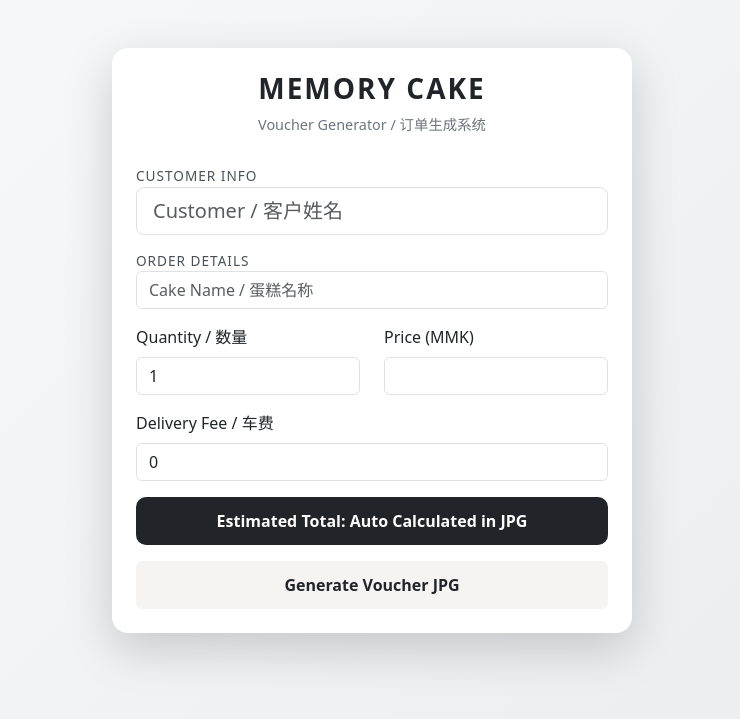
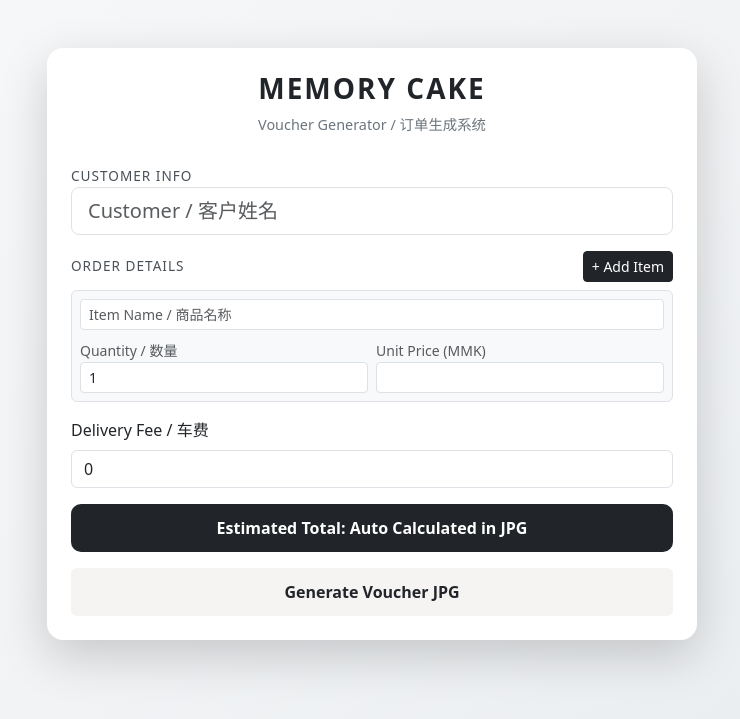
Before and after one commit to Nyein-Htut/voucher_generator, a Flask app: page / in a window 1280 px wide. Shown: the top 719 px of the page, without its empty margins (268-1008 px from the left). Run offline with Flask 3, Linux system fonts and the light colour scheme.

Commit message:
Refactor voucher generation form with dynamic items

```diff
--- a/voucher_generator/templates/index.html
+++ b/voucher_generator/templates/index.html
@@ -2,32 +2,25 @@
 <html>
 <head>
     <title>Memory Cake Voucher</title>
-
     <meta name="viewport" content="width=device-width, initial-scale=1">
-
     <link href="https://cdn.jsdelivr.net/npm/bootstrap@5.3.7/dist/css/bootstrap.min.css" rel="stylesheet">
-
     <style>
         body {
             background: linear-gradient(135deg, #f8f9fa, #e9ecef);
             min-height: 100vh;
         }
-
         .voucher-card {
             border-radius: 16px;
             border: none;
         }
-
         .brand-header {
             font-weight: 700;
             letter-spacing: 2px;
         }
-
         .sub-text {
             font-size: 0.9rem;
             color: #6c757d;
         }
-
         .section-title {
             font-size: 0.85rem;
             text-transform: uppercase;
@@ -35,7 +28,6 @@
             color: #495057;
             margin-top: 15px;
         }
-
         .total-box {
             background: #212529;
             color: white;
@@ -44,67 +36,63 @@
             text-align: center;
             font-weight: 600;
         }
-
         .btn-primary-custom {
             background: #f6f3f3;
             border: none;
             padding: 12px;
             font-weight: 600;
         }
-
         .btn-primary-custom:hover {
             background: #c6c1c1;
         }
+        .remove-btn {
+            cursor: pointer;
+        }
     </style>
 </head>
-
 <body>
 
 <div class="container d-flex justify-content-center align-items-center py-5">
-
-    <div class="card shadow-lg p-4 voucher-card" style="max-width: 520px; width: 100%;">
-
+    <div class="card shadow-lg p-4 voucher-card" style="max-width: 650px; width: 100%;">
         <div class="text-center mb-3">
             <h3 class="brand-header">MEMORY CAKE</h3>
             <div class="sub-text">Voucher Generator / 订单生成系统</div>
         </div>
 
         <form action="/generate" method="POST">
-
             <div class="section-title">Customer Info</div>
             <div class="mb-3">
                 <input type="text" name="customer" class="form-control form-control-lg"
                        placeholder="Customer / 客户姓名" required>
             </div>
 
-            <div class="section-title">Order Details</div>
-
-            <div class="mb-3">
-                <input type="text" name="item" class="form-control"
-                       placeholder="Cake Name / 蛋糕名称" required>
+            <div class="section-title d-flex justify-content-between align-items-center mb-2">
+                <span>Order Details</span>
+                <button type="button" class="btn btn-sm btn-dark" onclick="addItemRow()">+ Add Item</button>
             </div>
 
-            <div class="row">
+            <div id="items-container">
+                <div class="item-row border p-2 mb-2 rounded bg-light">
+                    <div class="mb-2">
+                        <input type="text" name="item[]" class="form-control form-control-sm" placeholder="Item Name / 商品名称" required>
+                    </div>
+                    <div class="row g-2">
+                        <div class="col-6">
+                            <label class="small text-muted m-0">Quantity / 数量</label>
+                            <input type="number" name="qty[]" value="1" class="form-control form-control-sm" required>
+                        </div>
+                        <div class="col-6">
+                            <label class="small text-muted m-0">Unit Price (MMK)</label>
+                            <input type="number" name="price[]" class="form-control form-control-sm" required>
+                        </div>
+                    </div>
+                </div>
+            </div>
 
-    <div class="col-6 mb-3">
-        <label class="form-label">Quantity / 数量</label>
-        <input type="number" name="qty" value="1" class="form-control"
-               required>
-    </div>
-
-    <div class="col-6 mb-3">
-        <label class="form-label">Price (MMK)</label>
-        <input type="number" name="price" class="form-control"
-               required>
-    </div>
-
-</div>
-
-<div class="mb-3">
-    <label class="form-label">Delivery Fee / 车费</label>
-    <input type="number" name="delivery" value="0" class="form-control"
-           required>
-</div>
+            <div class="mb-3 mt-3">
+                <label class="form-label font-weight-bold">Delivery Fee / 车费</label>
+                <input type="number" name="delivery" value="0" class="form-control" required>
+            </div>
 
             <div class="total-box mb-3">
                 Estimated Total: Auto Calculated in JPG
@@ -113,12 +101,34 @@
             <button class="btn btn-primary-custom w-100">
                 Generate Voucher JPG
             </button>
+        </form>
+    </div>
+</div>
 
-        </form>
-
-    </div>
-
-</div>
+<script>
+function addItemRow() {
+    const container = document.getElementById('items-container');
+    const newRow = document.createElement('div');
+    newRow.className = 'item-row border p-2 mb-2 rounded bg-light';
+    newRow.innerHTML = `
+        <div class="d-flex justify-content-between align-items-center mb-2">
+            <input type="text" name="item[]" class="form-control form-control-sm me-2" placeholder="Item Name / 商品名称" required>
+            <button type="button" class="btn btn-sm btn-danger remove-btn" onclick="this.closest('.item-row').remove()">✕</button>
+        </div>
+        <div class="row g-2">
+            <div class="col-6">
+                <label class="small text-muted m-0">Quantity / 数量</label>
+                <input type="number" name="qty[]" value="1" class="form-control form-control-sm" required>
+            </div>
+            <div class="col-6">
+                <label class="small text-muted m-0">Price (MMK)</label>
+                <input type="number" name="price[]" class="form-control form-control-sm" required>
+            </div>
+        </div>
+    `;
+    container.appendChild(newRow);
+}
+</script>
 
 </body>
 </html>
```
